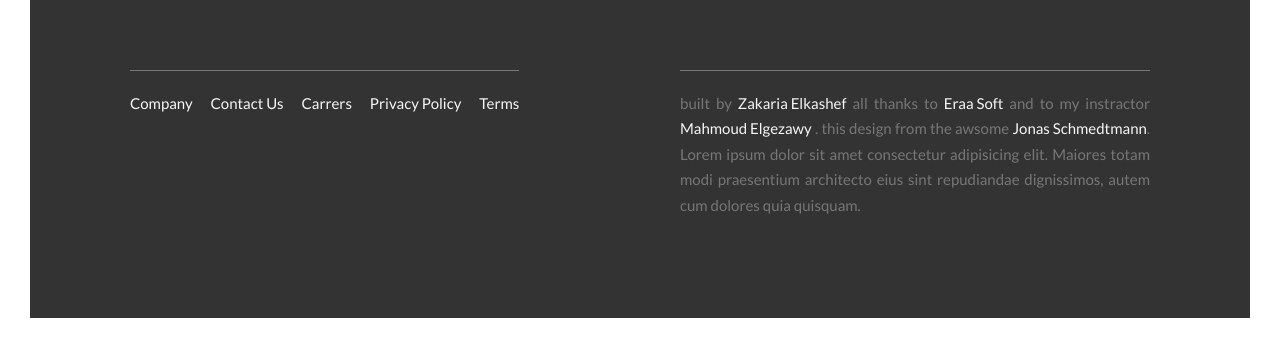
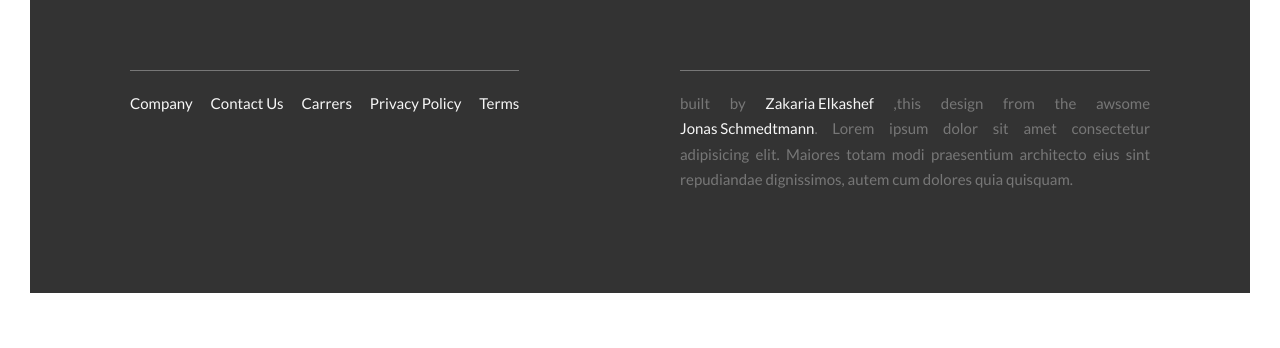
Before and after one commit to DevZakariaElkashef/Natours, a website: page index.html in a window 1280 px wide. Shown: the part 5770-6118 px from the top of the page. After the commit the page ends 6093 px from the top, so only its background shows below. Drawn offline with Linux system fonts and the light colour scheme.

Commit message:
final project

```diff
--- a/index.html
+++ b/index.html
@@ -378,10 +378,7 @@
                     <p class="footer__copyright">
                         built by
                         <a target="_blank" href="https://www.facebook.com/profile.php?id=100033274185540" class="footer__link">zakaria elkashef</a>
-                        all thanks to
-                        <a <a target="_blank" href="https://www.facebook.com/eraasoft" class="footer__link">eraa soft</a>
-                        and to my instractor <a target="_blank" href="https://www.facebook.com/mahmoud.elgezawy.92754" class="footer__link"> mahmoud elgezawy</a>
-                        . this design from the awsome
+                        ,this design from the awsome
                         <a target="_blank" href="https://twitter.com/jonasschmedtman" class="footer__link">Jonas Schmedtmann</a>.
                         Lorem ipsum dolor sit amet consectetur adipisicing elit. Maiores totam modi praesentium architecto eius sint repudiandae dignissimos, autem cum dolores quia quisquam.
                     </p>
```
